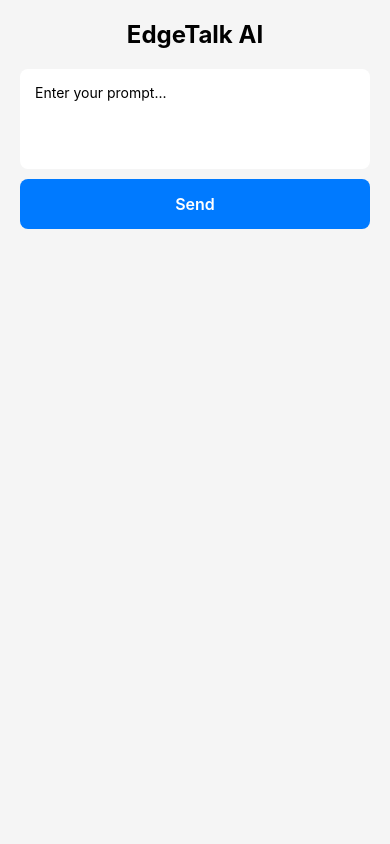
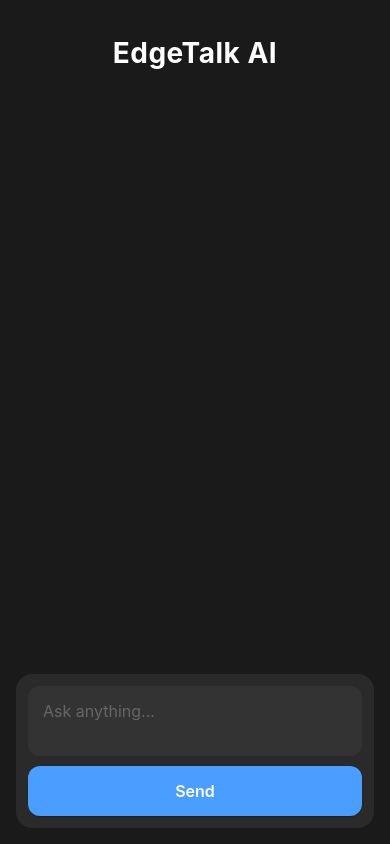
Before and after one commit to JoonasSal/we-have-gpt-at-home, a React Native app in the folder EdgeTalk/: screen / in a window 390 px wide. Built offline with nearby package versions, Linux system fonts and the light colour scheme.

Commit message:
Divided app into components and relocated styles to own file

```diff
--- a/EdgeTalk/App.js
+++ b/EdgeTalk/App.js
@@ -1,17 +1,11 @@
 import React, { useState } from 'react';
-import {
-  View,
-  Text,
-  TextInput,
-  TouchableOpacity,
-  StyleSheet,
-  ActivityIndicator,
-  ScrollView,
-  SafeAreaView
-} from 'react-native';
+import { View, SafeAreaView } from 'react-native';
+import { API_URL } from '@env';
+import styles from './src/styles/AppStyles';
 
-// You might want to store this in a config file or environment variable
-const API_URL = 'http://192.168.1.223:5000/generate';
+import Header from './src/components/Header';
+import ResponseList from './src/components/ResponseList';
+import PromptInput from './src/components/PromptInput';
 
 const App = () => {
   const [prompt, setPrompt] = useState('');
@@ -51,94 +45,18 @@ const App = () => {
 
   return (
     <SafeAreaView style={styles.container}>
-      <ScrollView contentContainerStyle={styles.scrollContent}>
-        <Text style={styles.title}>EdgeTalk AI</Text>
-
-        <View style={styles.inputContainer}>
-          <TextInput
-            style={styles.input}
-            placeholder="Enter your prompt..."
-            value={prompt}
-            onChangeText={setPrompt}
-            multiline
-          />
-
-          <TouchableOpacity
-            style={styles.button}
-            onPress={fetchResponse}
-            disabled={loading}
-          >
-            {loading ? (
-              <ActivityIndicator color="#fff" />
-            ) : (
-              <Text style={styles.buttonText}>Send</Text>
-            )}
-          </TouchableOpacity>
-        </View>
-
-        {error ? (
-          <Text style={styles.error}>{error}</Text>
-        ) : null}
-
-        {response ? (
-          <View style={styles.responseContainer}>
-            <Text style={styles.responseText}>{response}</Text>
-          </View>
-        ) : null}
-      </ScrollView>
+      <View style={styles.mainContainer}>
+        <Header />
+        <ResponseList error={error} response={response} />
+        <PromptInput
+          prompt={prompt}
+          setPrompt={setPrompt}
+          loading={loading}
+          onSubmit={fetchResponse}
+        />
+      </View>
     </SafeAreaView>
   );
 };
 
-const styles = StyleSheet.create({
-  container: {
-    flex: 1,
-    backgroundColor: '#f5f5f5',
-  },
-  scrollContent: {
-    padding: 20,
-  },
-  title: {
-    fontSize: 24,
-    fontWeight: 'bold',
-    textAlign: 'center',
-    marginBottom: 20,
-  },
-  inputContainer: {
-    marginBottom: 20,
-  },
-  input: {
-    backgroundColor: '#fff',
-    borderRadius: 8,
-    padding: 15,
-    marginBottom: 10,
-    minHeight: 100,
-    textAlignVertical: 'top',
-  },
-  button: {
-    backgroundColor: '#007AFF',
-    borderRadius: 8,
-    padding: 15,
-    alignItems: 'center',
-  },
-  buttonText: {
-    color: '#fff',
-    fontSize: 16,
-    fontWeight: '600',
-  },
-  error: {
-    color: 'red',
-    marginBottom: 10,
-  },
-  responseContainer: {
-    backgroundColor: '#fff',
-    borderRadius: 8,
-    padding: 15,
-  },
-  responseText: {
-    fontSize: 16,
-    lineHeight: 24,
-  },
-});
-
 export default App;
--- /dev/null
+++ b/EdgeTalk/babel.config.js
@@ -0,0 +1,16 @@
+module.exports = function(api) {
+  api.cache(true);
+  return {
+    presets: ['babel-preset-expo'],
+    plugins: [
+      ["module:react-native-dotenv", {
+        "moduleName": "@env",
+        "path": ".env",
+        "blacklist": null,
+        "whitelist": null,
+        "safe": false,
+        "allowUndefined": true
+      }]
+    ]
+  };
+};
--- /dev/null
+++ b/EdgeTalk/src/components/Header.js
@@ -0,0 +1,9 @@
+import React from 'react';
+import { Text } from 'react-native';
+import styles from '../styles/AppStyles';
+
+const Header = () => (
+  <Text style={styles.title}>EdgeTalk AI</Text>
+);
+
+export default Header;
--- /dev/null
+++ b/EdgeTalk/src/components/PromptInput.js
@@ -0,0 +1,53 @@
+import React from 'react';
+import {
+  View,
+  TextInput,
+  TouchableOpacity,
+  Text,
+  ActivityIndicator,
+  KeyboardAvoidingView,
+  Platform,
+  Keyboard
+} from 'react-native';
+import styles, { colors } from '../styles/AppStyles';
+
+const PromptInput = ({ prompt, setPrompt, loading, onSubmit }) => {
+  const InputContainer = ({ children }) => (
+    <View style={styles.inputContainer}>
+      <TextInput
+        style={styles.input}
+        placeholder="Ask anything..."
+        placeholderTextColor={colors.placeholder}
+        value={prompt}
+        onChangeText={setPrompt}
+        multiline
+      />
+
+      <TouchableOpacity
+        style={[styles.button, loading && styles.buttonDisabled]}
+        onPress={() => {
+          Keyboard.dismiss();
+          onSubmit();
+        }}
+        disabled={loading}
+      >
+        {loading ? (
+          <ActivityIndicator color={colors.text} />
+        ) : (
+          <Text style={styles.buttonText}>Send</Text>
+        )}
+      </TouchableOpacity>
+      {children}
+    </View>
+  );
+
+  return Platform.OS === 'ios' ? (
+    <KeyboardAvoidingView behavior="padding">
+      <InputContainer />
+    </KeyboardAvoidingView>
+  ) : (
+    <InputContainer />
+  );
+};
+
+export default PromptInput;
--- /dev/null
+++ b/EdgeTalk/src/components/ResponseList.js
@@ -0,0 +1,23 @@
+import React from 'react';
+import { ScrollView, View, Text } from 'react-native';
+import styles from '../styles/AppStyles';
+
+const ResponseList = ({ error, response }) => (
+  <ScrollView
+    style={styles.responseScroll}
+    contentContainerStyle={styles.responseScrollContent}
+    keyboardShouldPersistTaps="handled"
+  >
+    {error ? (
+      <Text style={styles.error}>{error}</Text>
+    ) : null}
+
+    {response ? (
+      <View style={styles.responseContainer}>
+        <Text style={styles.responseText}>{response}</Text>
+      </View>
+    ) : null}
+  </ScrollView>
+);
+
+export default ResponseList;
--- /dev/null
+++ b/EdgeTalk/src/styles/AppStyles.js
@@ -0,0 +1,104 @@
+import { StyleSheet, Platform, StatusBar } from 'react-native';
+
+export const colors = {
+  background: '#1A1A1A',
+  surface: '#2A2A2A',
+  input: '#333333',
+  primary: '#4A9EFF',
+  primaryDisabled: '#2A5A8F',
+  error: '#FF6B6B',
+  text: '#FFFFFF',
+  placeholder: '#666666'
+};
+
+export default StyleSheet.create({
+  container: {
+    flex: 1,
+    backgroundColor: colors.background,
+  },
+  mainContainer: {
+    flex: 1,
+    padding: 16,
+    paddingTop: Platform.OS === 'android' ? StatusBar.currentHeight + 16 : 16,
+  },
+  title: {
+    fontSize: 28,
+    fontWeight: 'bold',
+    textAlign: 'center',
+    marginVertical: 20,
+    color: colors.text,
+    letterSpacing: 0.5,
+  },
+  responseScroll: {
+    flex: 1,
+    marginBottom: 10,
+  },
+  responseScrollContent: {
+    paddingBottom: 20,
+  },
+  inputContainer: {
+    backgroundColor: colors.surface,
+    borderRadius: 16,
+    padding: 12,
+  },
+  input: {
+    backgroundColor: colors.input,
+    borderRadius: 12,
+    padding: 15,
+    marginBottom: 10,
+    minHeight: 60,
+    maxHeight: 100,
+    textAlignVertical: 'top',
+    color: colors.text,
+    fontSize: 16,
+  },
+  button: {
+    backgroundColor: colors.primary,
+    borderRadius: 12,
+    padding: 15,
+    alignItems: 'center',
+    elevation: 2,
+    shadowColor: '#000',
+    shadowOffset: {
+      width: 0,
+      height: 1,
+    },
+    shadowOpacity: 0.2,
+    shadowRadius: 1.41,
+  },
+  buttonDisabled: {
+    backgroundColor: colors.primaryDisabled,
+  },
+  buttonText: {
+    color: colors.text,
+    fontSize: 16,
+    fontWeight: '600',
+  },
+  error: {
+    color: colors.error,
+    marginBottom: 10,
+    fontSize: 14,
+    textAlign: 'center',
+  },
+  responseContainer: {
+    backgroundColor: colors.surface,
+    borderRadius: 12,
+    padding: 16,
+    marginBottom: 10,
+    borderLeftWidth: 4,
+    borderLeftColor: colors.primary,
+    elevation: 2,
+    shadowColor: '#000',
+    shadowOffset: {
+      width: 0,
+      height: 1,
+    },
+    shadowOpacity: 0.2,
+    shadowRadius: 1.41,
+  },
+  responseText: {
+    fontSize: 16,
+    lineHeight: 24,
+    color: colors.text,
+  },
+});
```
Also changed, not shown: 1 other file (tests, documents, lock files or other folders).
